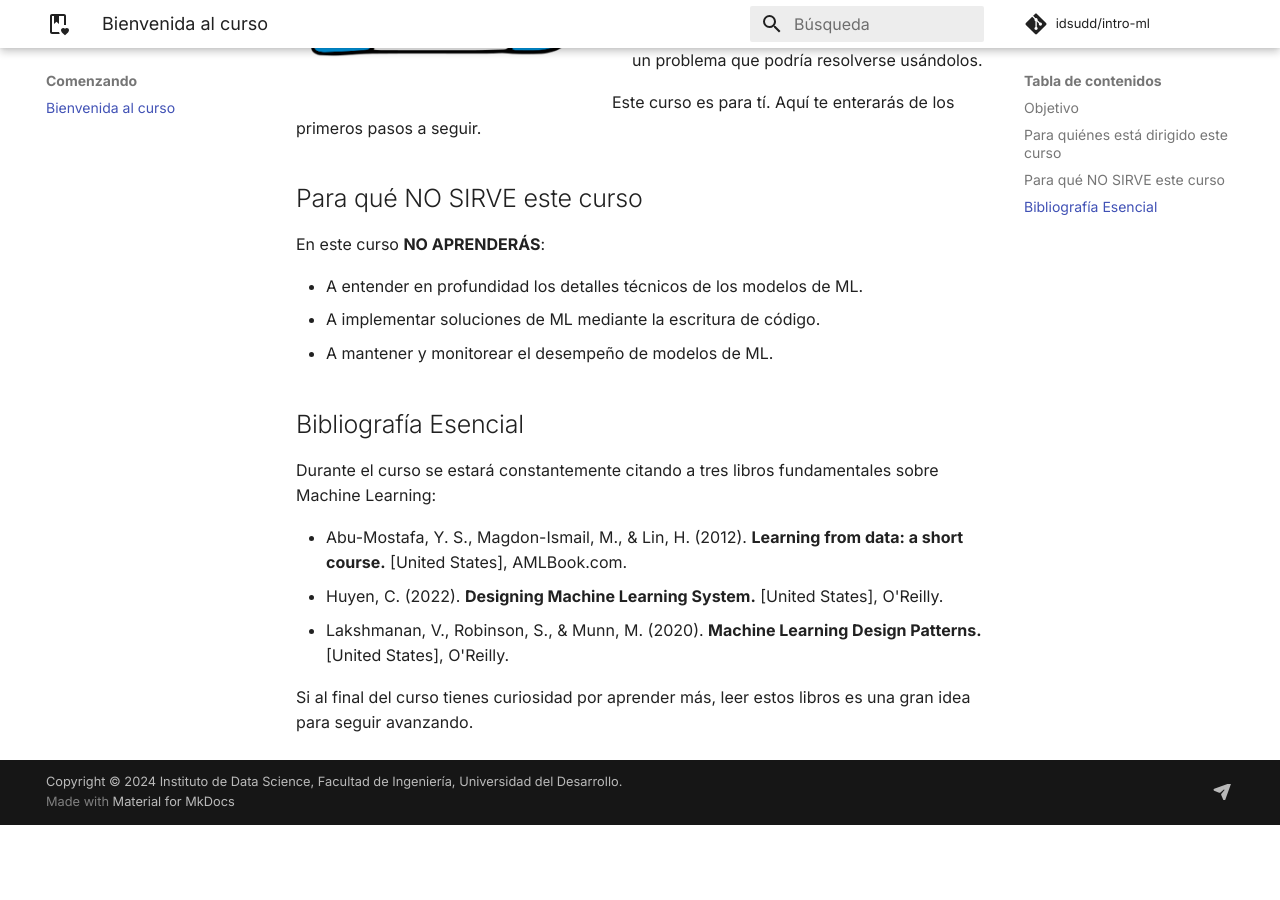
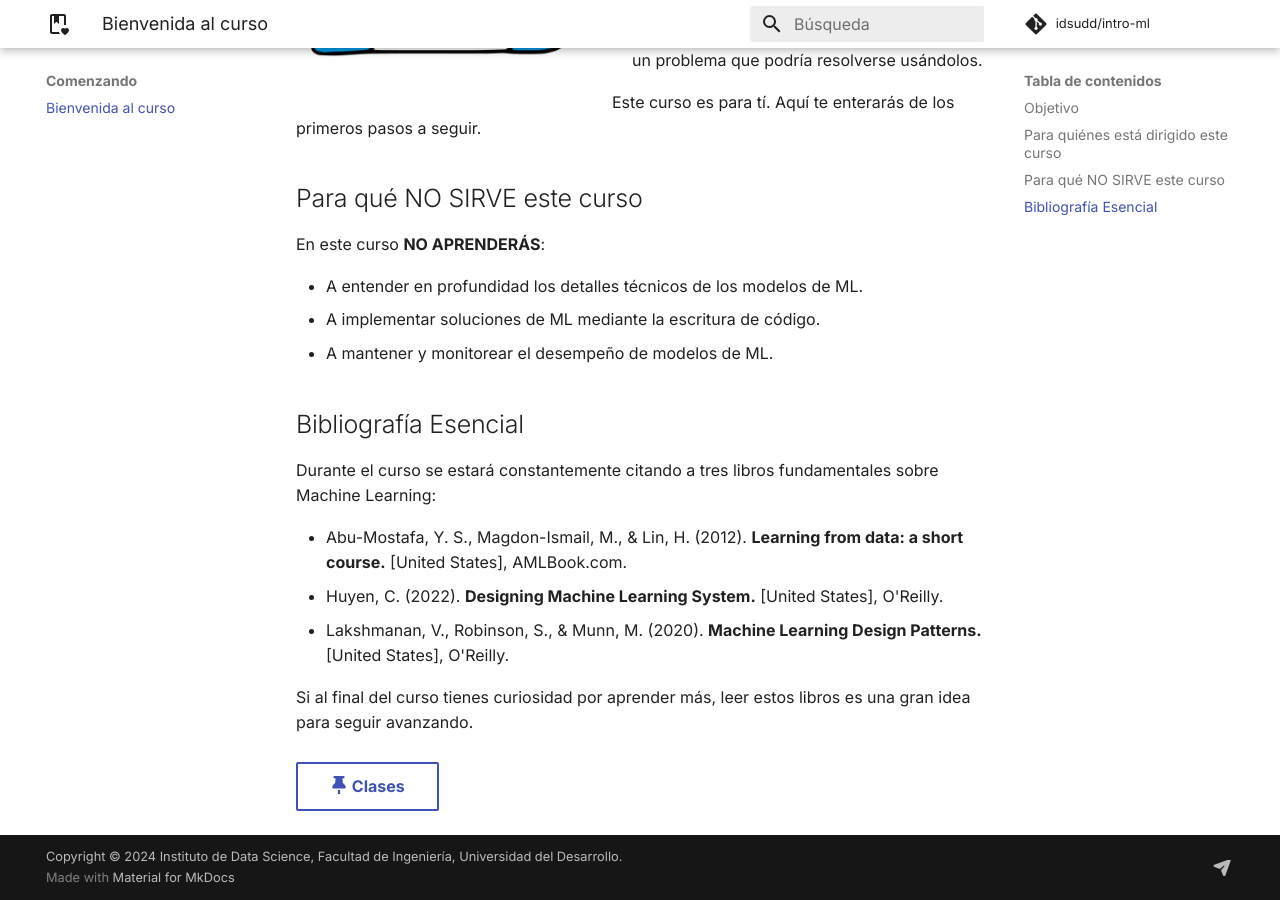
Before and after one commit to idsudd/intro-ml, an MkDocs documentation site: the page built from docs/welcome.md, in a window 1280 px wide and 900 px high, scrolled down 890 px. Built offline with MkDocs 1.6.1 and Material for MkDocs 9.7.7, drawn with Linux system fonts in a browser that asks for light colours; comment, search, counter and statistics services are not loaded; before the commit the page ends 1715 px from its top, so only the background shows below that.

Commit message:
slides first lecture

```diff
--- a/docs/welcome.md
+++ b/docs/welcome.md
@@ -36,3 +36,6 @@
 - Lakshmanan, V., Robinson, S., & Munn, M. (2020). **Machine Learning Design Patterns.** [United States], O'Reilly.
 
 Si al final del curso tienes curiosidad por aprender más, leer estos libros es una gran idea para seguir avanzando.
+<br>
+<br>
+[:fontawesome-solid-thumbtack: Clases](lectures/index.md){ .md-button }
```
Also changed, not shown: docs/lectures/index.md (+1 -1 lines).
